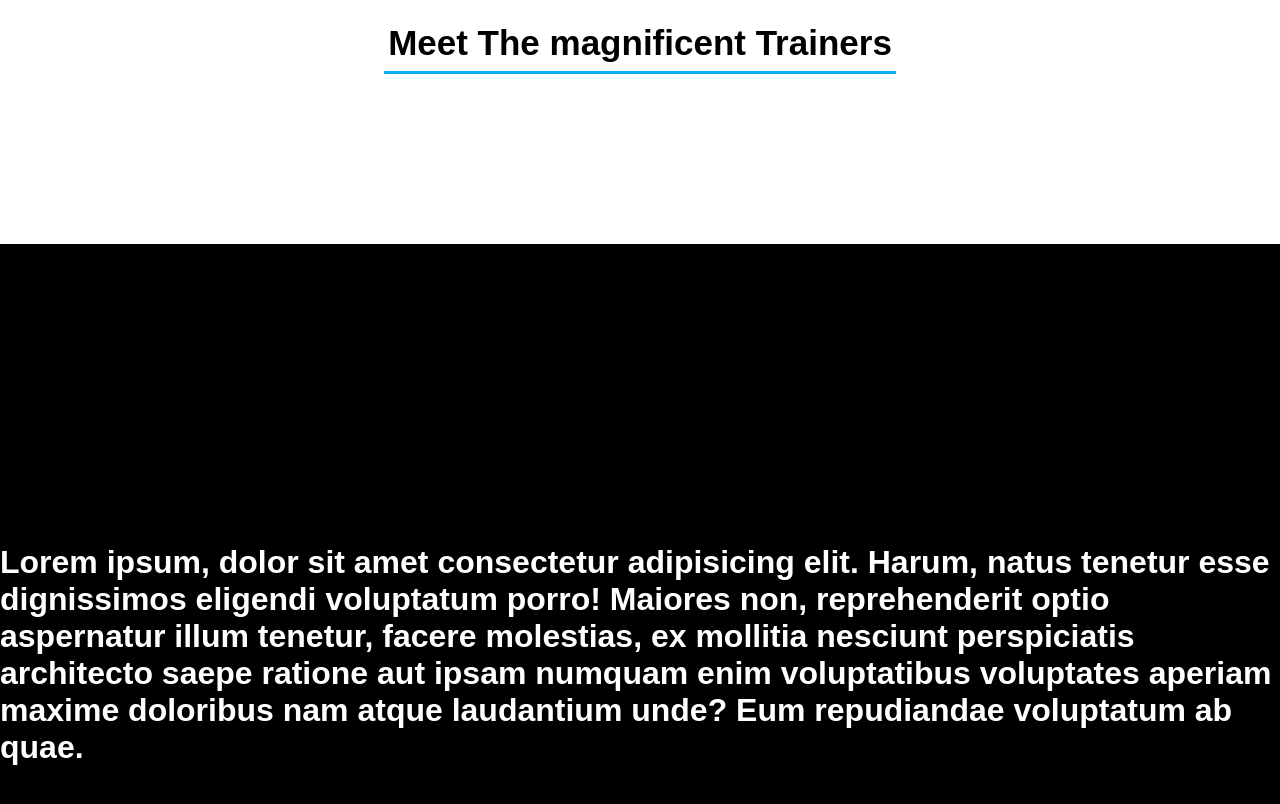
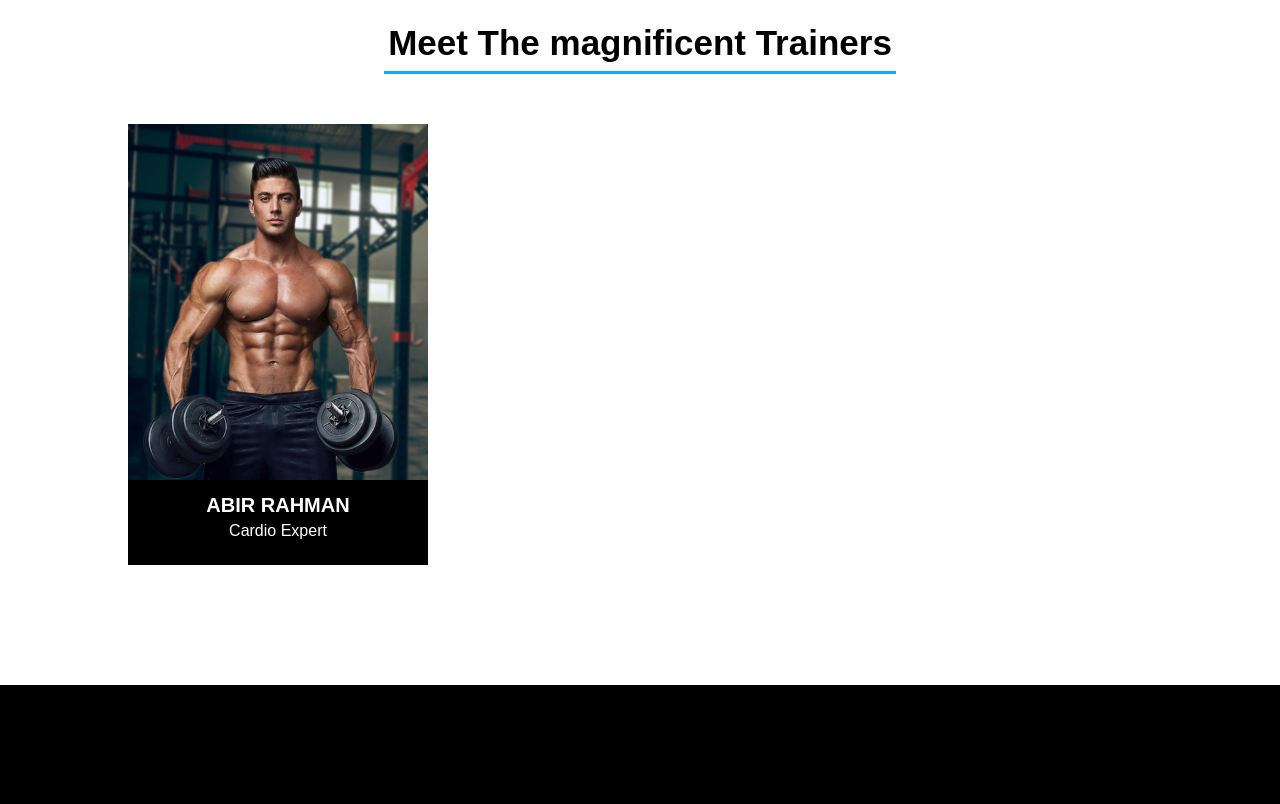
Before and after one commit to rasel-gannicus/Gym-Website-With-React-Firebase, a React (Create React App) app: page / in a window 1280 px wide. Shown: the part 2501-3305 px from the top of the page. Built offline with nearby package versions, Linux system fonts and the light colour scheme.

Commit message:
trainer section

```diff
--- a/src/Pages/Trainers/Trainers.css
+++ b/src/Pages/Trainers/Trainers.css
@@ -15,3 +15,28 @@
     margin-bottom: 50px;
     width: 50%;
 }
+
+
+/* --- trainer card section --- */
+.trainer-details{
+    display: grid;
+    grid-template-columns: repeat(4, 1fr);
+}
+.trainer-pic img{
+    width:300px
+}
+.trainer-info{
+    background: black;
+    color: white;
+    text-align: center;
+    padding: 20px 0;
+    margin-top: -10px;
+}
+.trainer-info h3{
+    font-size: 20px;
+    margin: 0;
+    text-transform: uppercase;
+}
+.trainer-info p{
+    margin: 5px 0;
+}
--- a/src/Pages/Trainers/Trainers.js
+++ b/src/Pages/Trainers/Trainers.js
@@ -1,5 +1,6 @@
 import React from 'react';
 import './Trainers.css';
+import trainer1 from "../../assets/img/02.jpg";
 
 const Trainers = () => {
     return (
@@ -9,6 +10,17 @@ const Trainers = () => {
                 <h1>Meet The magnificent Trainers</h1>
                 <hr/>
             </div>
+            <div className="trainer-details">
+                <div className="trainer-card">
+                    <div className="trainer-pic">
+                        <img src={trainer1} alt=""/>
+                    </div>
+                    <div className="trainer-info">
+                        <h3>Abir Rahman</h3>
+                        <p>Cardio Expert</p>
+                    </div>
+                </div>
+            </div>
         </div>
     );
 };
```
Also changed, not shown: src/assets/img/02.jpg (added).
